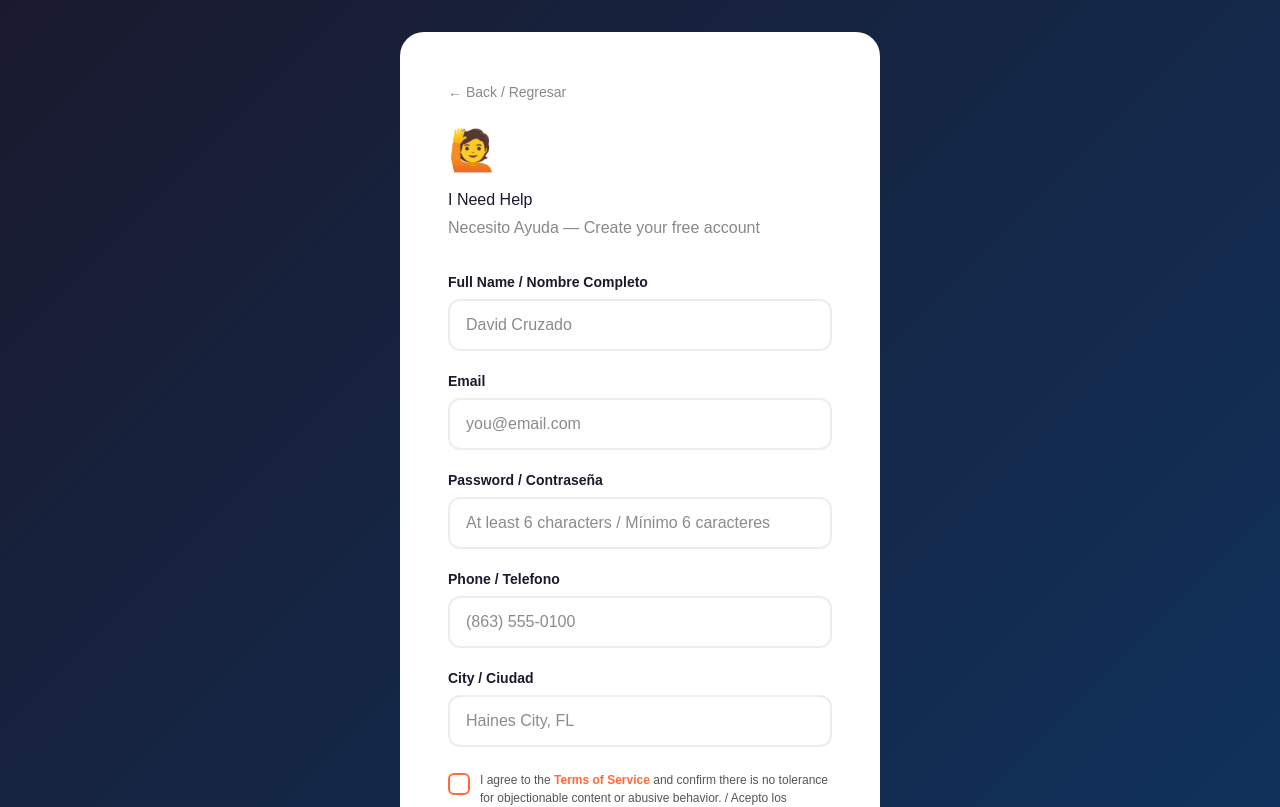
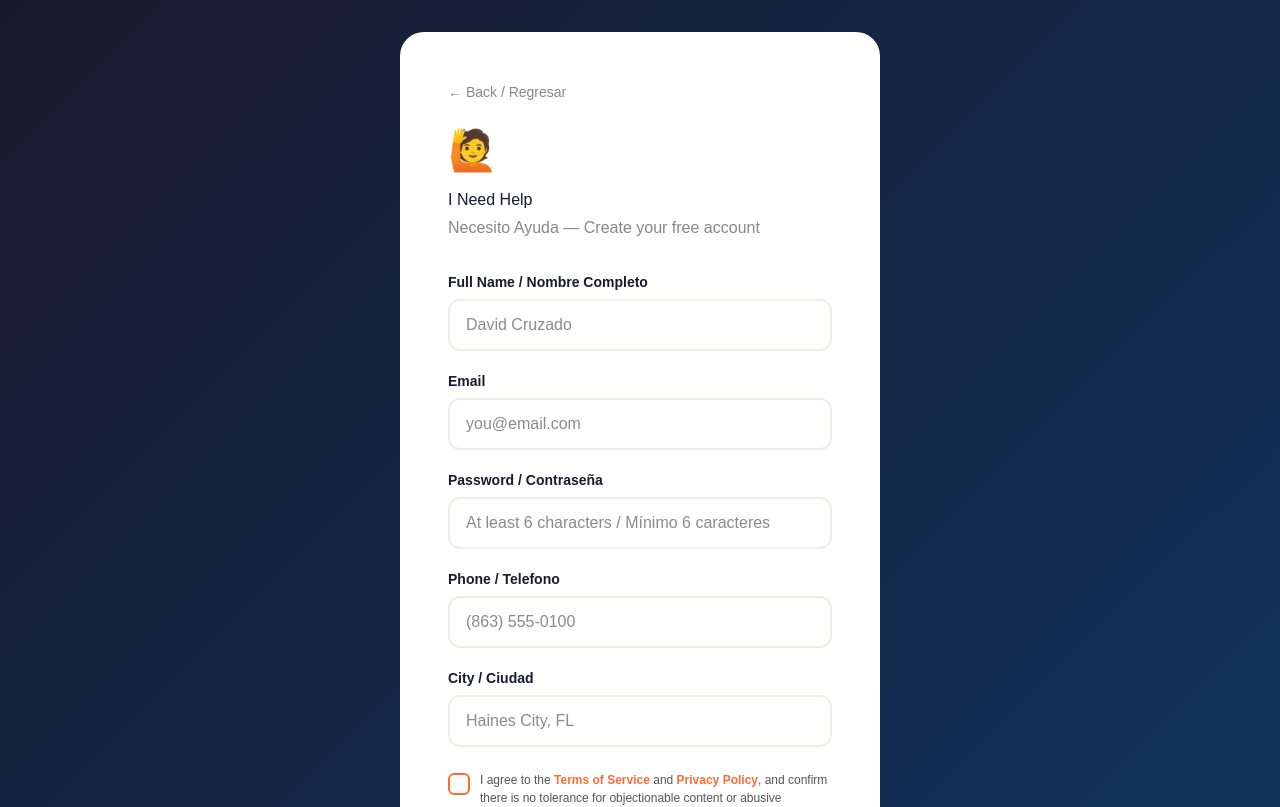
Before and after one commit to Paninche/necesitoya, a Next.js app: page /signup-customer in a window 1280 px wide. Shown: the top 807 px of the page. Built offline with nearby package versions, Linux system fonts and the light colour scheme.

Commit message:
Signup: bundle Privacy Policy into TOS consent checkbox

```diff
--- a/app/signup-customer/page.js
+++ b/app/signup-customer/page.js
@@ -116,7 +116,7 @@ export default function CustomerSignup() {
             {agreedToTerms && <span style={{color:'white', fontSize:'13px', fontWeight:'bold'}}>✓</span>}
           </div>
           <p style={{color:'#555', fontSize:'12px', lineHeight:'1.5', margin:0}}>
-            I agree to the <a href="/terms" style={{color:'#FF6B35', fontWeight:'600'}}>Terms of Service</a> and confirm there is no tolerance for objectionable content or abusive behavior. / Acepto los <a href="/terms" style={{color:'#FF6B35', fontWeight:'600'}}>Terminos de Servicio</a> y confirmo que no se tolera contenido inapropiado.
+            I agree to the <a href="/terms" style={{color:'#FF6B35', fontWeight:'600'}}>Terms of Service</a> and <a href="/privacy" style={{color:'#FF6B35', fontWeight:'600'}}>Privacy Policy</a>, and confirm there is no tolerance for objectionable content or abusive behavior. / Acepto los <a href="/terms" style={{color:'#FF6B35', fontWeight:'600'}}>Términos de Servicio</a> y la <a href="/privacy" style={{color:'#FF6B35', fontWeight:'600'}}>Política de Privacidad</a>, y confirmo que no se tolera contenido inapropiado.
           </p>
         </div>
         <button onClick={handleSubmit} disabled={loading} style={{width:'100%', background:'linear-gradient(135deg,#FF6B35,#F4A261)', border:'none', color:'white', padding:'16px', borderRadius:'16px', fontSize:'16px', fontWeight:'bold', cursor:'pointer'}}>
--- a/app/signup-provider/page.js
+++ b/app/signup-provider/page.js
@@ -165,7 +165,7 @@ export default function ProviderSignup() {
             {agreedToTerms && <span style={{color:'white', fontSize:'13px', fontWeight:'bold'}}>✓</span>}
           </div>
           <p style={{color:'#555', fontSize:'12px', lineHeight:'1.5', margin:0}}>
-            I agree to the <a href="/terms" style={{color:'#FF6B35', fontWeight:'600'}}>Terms of Service</a> and confirm there is no tolerance for objectionable content or abusive behavior. / Acepto los <a href="/terms" style={{color:'#FF6B35', fontWeight:'600'}}>Terminos de Servicio</a> y confirmo que no se tolera contenido inapropiado.
+            I agree to the <a href="/terms" style={{color:'#FF6B35', fontWeight:'600'}}>Terms of Service</a> and <a href="/privacy" style={{color:'#FF6B35', fontWeight:'600'}}>Privacy Policy</a>, and confirm there is no tolerance for objectionable content or abusive behavior. / Acepto los <a href="/terms" style={{color:'#FF6B35', fontWeight:'600'}}>Términos de Servicio</a> y la <a href="/privacy" style={{color:'#FF6B35', fontWeight:'600'}}>Política de Privacidad</a>, y confirmo que no se tolera contenido inapropiado.
           </p>
         </div>
         <button onClick={handleSubmit} disabled={loading} style={{width:'100%', background:'linear-gradient(135deg,#FF6B35,#F4A261)', border:'none', color:'white', padding:'16px', borderRadius:'16px', fontSize:'16px', fontWeight:'bold', cursor:'pointer'}}>
```
